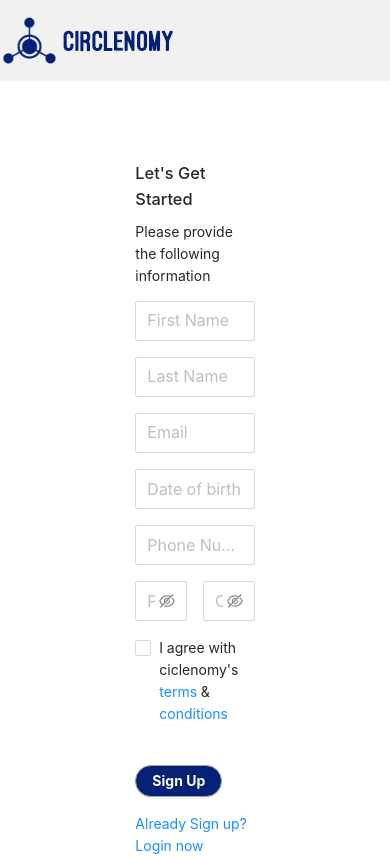
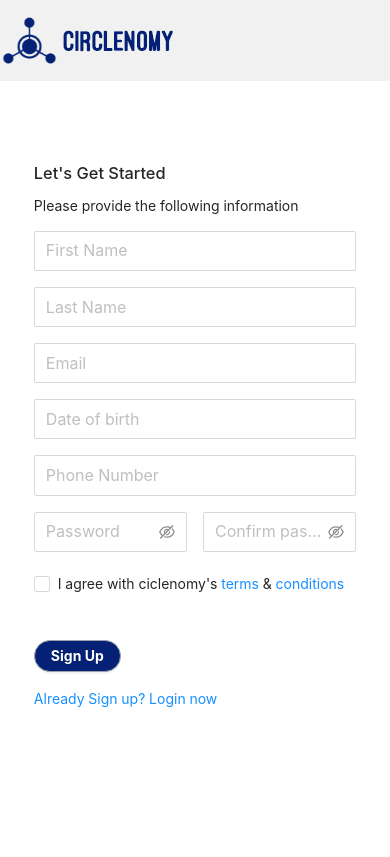
Before and after one commit to dmtaijul9/circlenomy, a React (Create React App) app: page / in a window 390 px wide. Built offline with nearby package versions, Linux system fonts and the light colour scheme.

Commit message:
Adding: doing responsive for sign up page

```diff
--- a/src/pages/SignUp.css
+++ b/src/pages/SignUp.css
@@ -3,9 +3,10 @@
 }
 .sign-up-victor {
   position: relative;
+  max-width: 600px;
   left: -50px;
 }
-@media screen and (max-width: 1000px) {
+@media screen and (max-width: 992px) {
   .vactor-div {
     display: none;
   }
--- a/src/pages/SignUp.js
+++ b/src/pages/SignUp.js
@@ -11,12 +11,18 @@ function SignUp() {
     <section className="sign-up-section">
       <Container>
         <Row justify="space-between" gutter={16} wrap>
-          <Col span={8} className="vactor-div">
+          <Col xl={8} lg={{ span: 4, push: 1 }} className="vactor-div">
             <div>
               <img src={signUpVictor} alt="victor" className="sign-up-victor" />
             </div>
           </Col>
-          <Col span={8} offset={8}>
+          <Col
+            xl={{ span: 8, offset: 8, pull: 0 }}
+            lg={{ span: 8, pull: 2 }}
+            md={{ span: 16, offset: 7 }}
+            sm={{ span: 16, offset: 5 }}
+            xs={{ span: 20, offset: 2 }}
+          >
             <SignUpForm />
           </Col>
         </Row>
```
